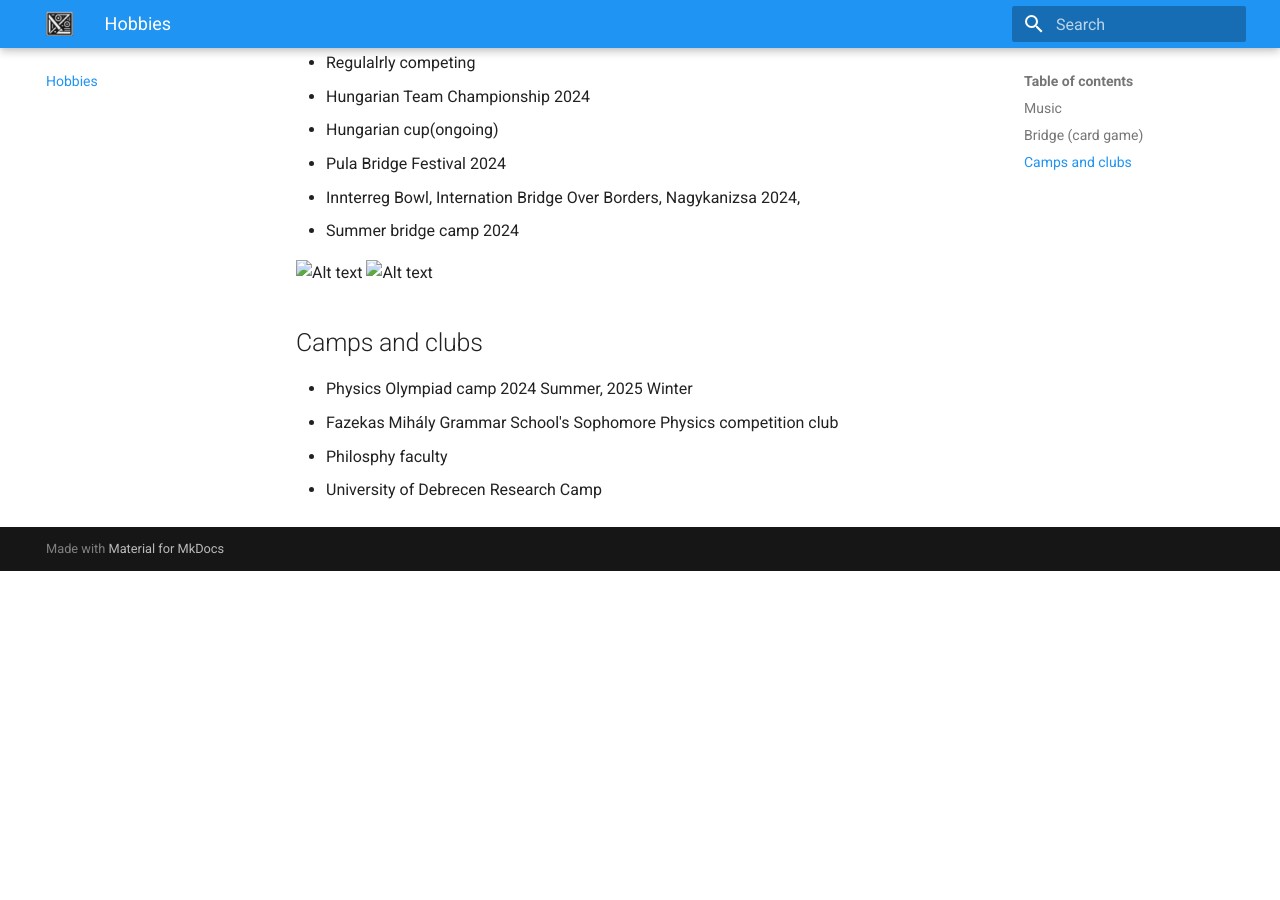
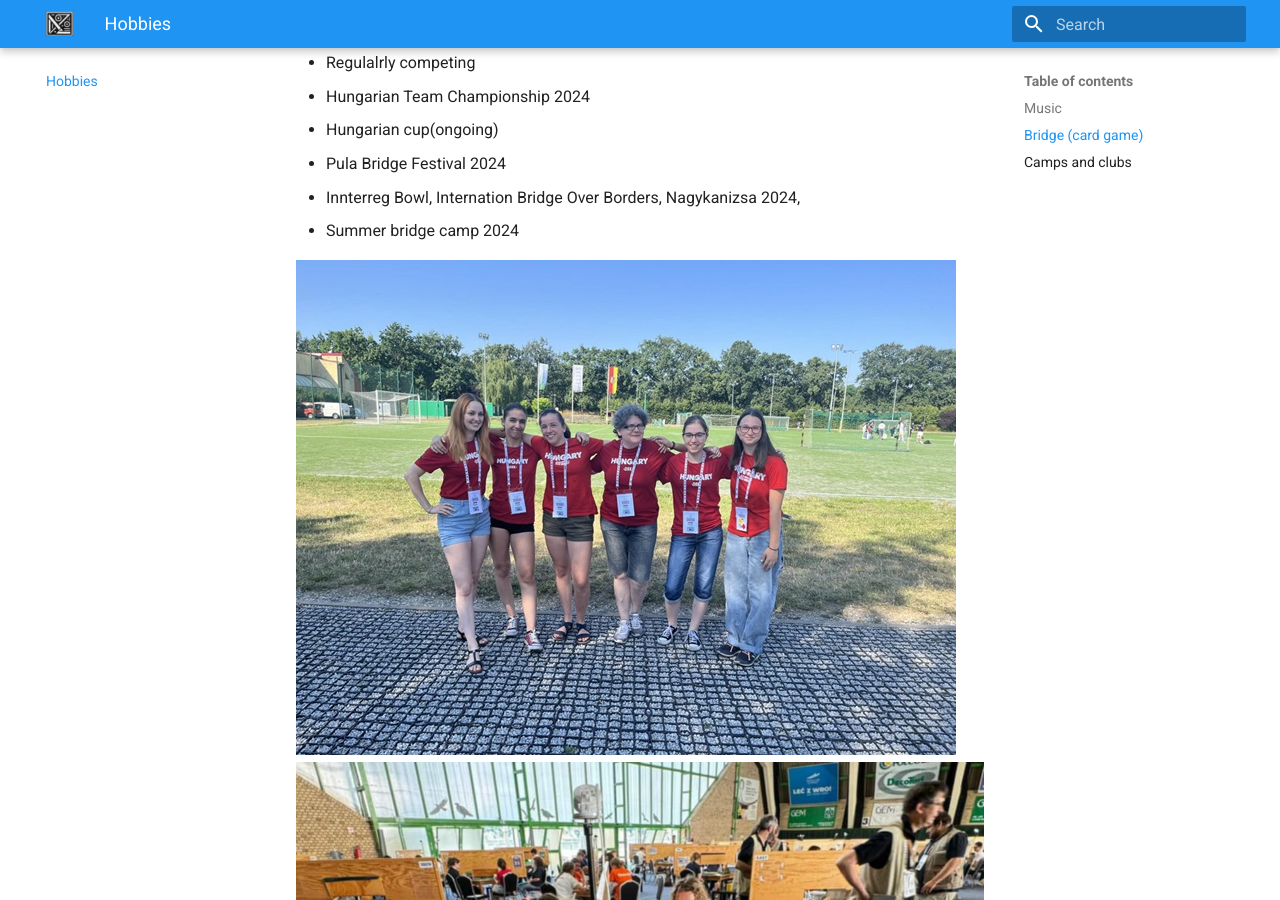
Before and after one commit to NagyZsofia56/Resume, an MkDocs documentation site: the page built from docs/hobbies.md, in a window 1280 px wide and 900 px high, scrolled down 489 px. Built offline with MkDocs 1.6.1 and Material for MkDocs 9.7.7, drawn with Linux system fonts in a browser that asks for light colours; before the commit the page ends 1060 px from its top, so only the background shows below that.

Commit message:
Fixed the images

```diff
--- a/docs/hobbies.md
+++ b/docs/hobbies.md
@@ -17,8 +17,8 @@ I have been the student of György Kroó Music and Arts School for 7 years. My p
 *  Innterreg Bowl, Internation Bridge Over Borders, Nagykanizsa 2024,
 * Summer bridge camp 2024
 
-![Alt text](images\EB2024.jpg)
-![Alt text](images\EB2024játék.jpg)
+![Alt text](..\images\EB2024.jpg)
+![Alt text](..\images\EB2024játék.jpg)
 
 
 ##  Camps and clubs
```
Also changed, not shown: docs/internships.md (+1 -1 lines).
